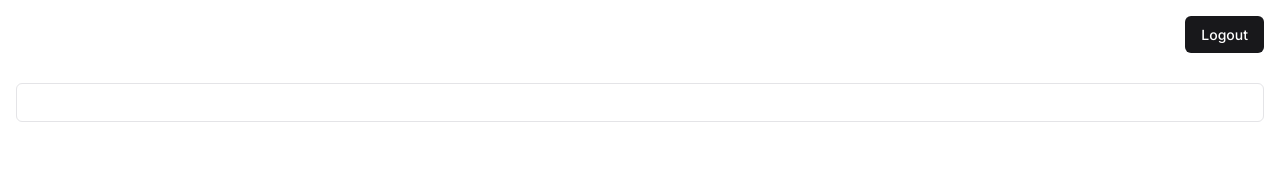
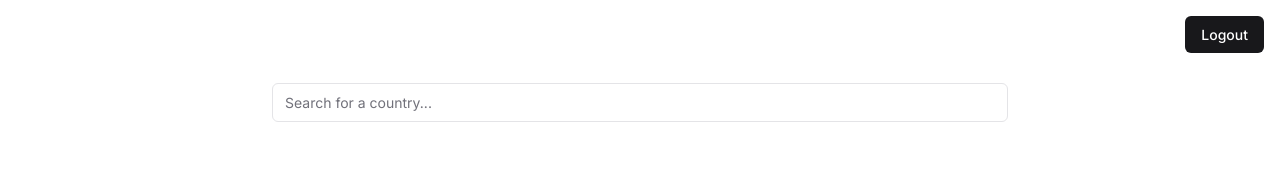
Before and after one commit to gornyyvladimir/icebrg-test-task, a React (Vite) app: page / in a window 1280 px wide. Shown: the top 173 px of the page. Built offline with nearby package versions, Linux system fonts and the light colour scheme; sample sign-in values are in the browser's storage.

Commit message:
update styles

```diff
--- a/src/pages/Main/Main.tsx
+++ b/src/pages/Main/Main.tsx
@@ -39,7 +39,10 @@ const Main = () => {
       <div className="header">
         <Button onClick={resetAuth}>Logout</Button>
       </div>
+      <div className="main__content">
         <Combobox
+          placeholder="Search for a country..."
+          className="main__combobox"
           value={query}
           onChange={setQuery}
           onSelect={setQuery}
@@ -47,6 +50,7 @@ const Main = () => {
           isLoading={isFetching}
         />
       </div>
+    </div>
   );
 };
 export default Main;
--- a/src/pages/Main/styles.css
+++ b/src/pages/Main/styles.css
@@ -7,3 +7,12 @@
   align-items: center;
   margin-bottom: 30px;
 }
+
+.main__content {
+  display: flex;
+  justify-content: center;
+}
+
+.main__combobox {
+  max-width: calc(768px - 32px);
+}
```
Lines whose indentation alone changed are shown as unchanged.
